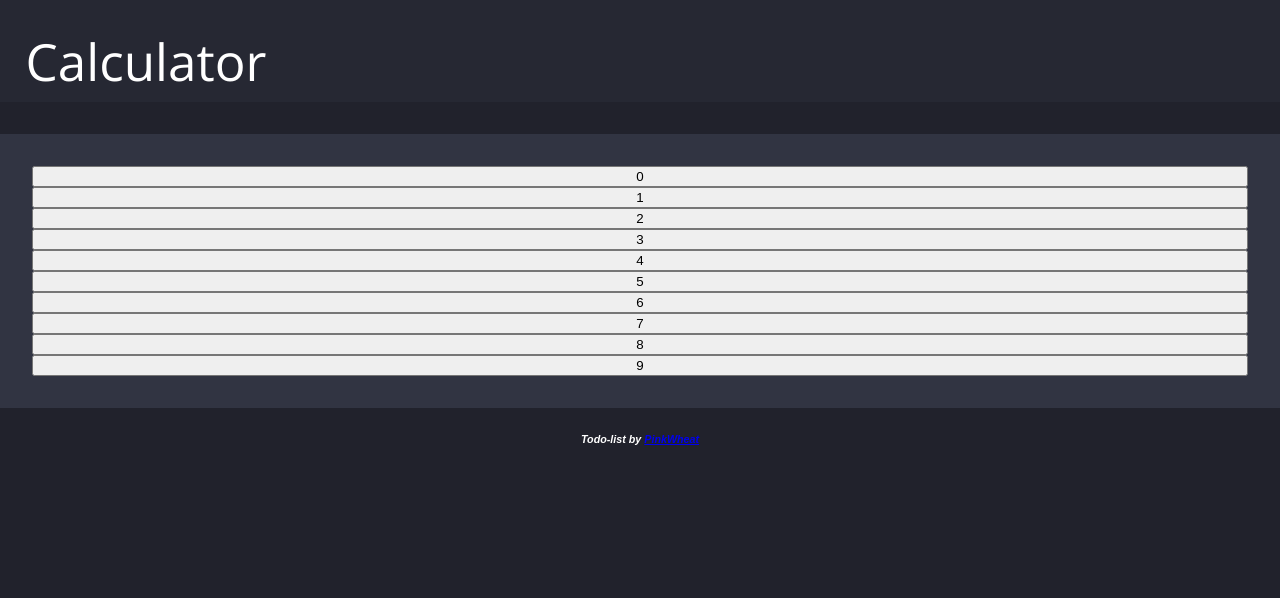
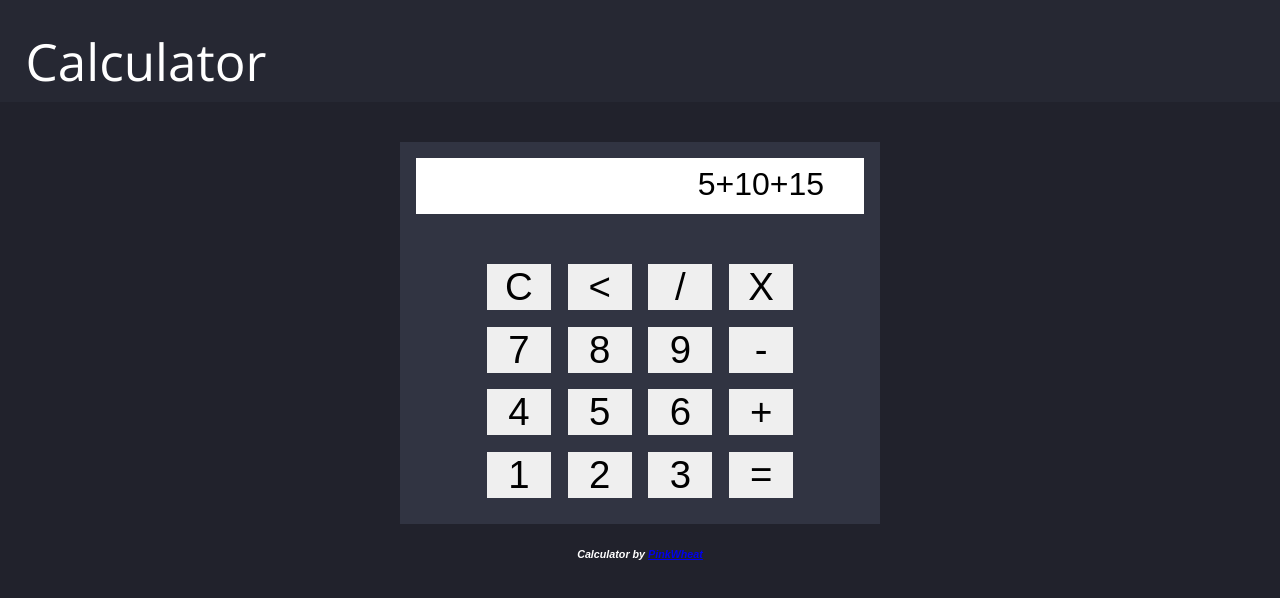
Before and after one commit to thepinkwheat/Projetos_Javascript, a plain HTML site: page calc/index.html in a window 1280 px wide. Drawn offline with nearby package versions, Linux system fonts and the light colour scheme.

Commit message:
Calculadora atualização

```diff
--- a/calc/css/style.css
+++ b/calc/css/style.css
@@ -23,19 +23,47 @@ body{
 .app-calculator{
     height: auto;
     background-color:#313442;
-    width:auto;
+    width:35vw;
     margin: auto;
-    margin-top: 2em;
-    padding:2em;
-    display:grid;
+    margin-top: 5vh;
+    padding:2vh;
+    text-align: center;
+}
+
+.display-calculator{
+    background-color:white;
+    width: auto;
+    margin:auto;
+    height: 5vh;
+    font:normal 4vh Arial;
+    color: black;
+    margin-bottom: 5vh;
+    padding: 1vh 5vh;
+    text-align: right;
+}
+
+.calculator-buttons{
+    margin: auto;
 }
 
 .btn-number{
-    display: inline-block;
+    display: inline;
+    height: auto;
+    width: 5vw;
+    font-size:3vw;
+    border:none;
+    margin: 0.5vw;
+    cursor: pointer;
 }
 
 .btn-especials{
     display: inline-block;
+    height: auto;
+    width: 5vw;
+    font-size:3vw;
+    border:none;
+    margin: 0.5vw;
+    cursor: pointer;
 }
 
 nav{
--- a/calc/index.html
+++ b/calc/index.html
@@ -13,21 +13,38 @@
     </header>
 
     <div class="app-calculator">
+            <div class="display-calculator"> 5+10+15 </div>
+            <table class="calculator-buttons">
+                <tr>
+                    <td><button class="btn-especials"> C </button></td>
+                    <td><button class="btn-especials"> < </button></td>
+                    <td><button class="btn-especials"> / </button></td>
+                    <td><button class="btn-especials"> X </button></td>
+                </tr>
+                <tr>
+                    <td><button class="btn-number"> 7 </button></td>
+                    <td><button class="btn-number"> 8 </button></td>
+                    <td><button class="btn-number"> 9 </button></td>
+                    <td><button class="btn-especials"> - </button></td>
+                </tr>
+                <tr>
+                    <td><button class="btn-number"> 4 </button></td>
+                    <td><button class="btn-number"> 5 </button></td>
+                    <td><button class="btn-number"> 6 </button></td>
+                    <td><button class="btn-especials"> + </button></td>
+                </tr>
+                <tr>
+                    <td><button class="btn-number"> 1 </button></td>
+                    <td><button class="btn-number"> 2 </button></td>
+                    <td><button class="btn-number"> 3 </button></td>
+                    <td><button class="btn-especials"> = </button></td>
+                </tr>
+            </table>
 
-        <button class="btn-number">0</button>
-        <button class="btn-number">1</button>
-        <button class="btn-number">2</button>
-        <button class="btn-number">3</button>
-        <button class="btn-number">4</button>
-        <button class="btn-number">5</button>
-        <button class="btn-number">6</button>
-        <button class="btn-number">7</button>
-        <button class="btn-number">8</button>
-        <button class="btn-number">9</button>
     </div>
 
     <footer>
-        <h6>Todo-list by <a href="https://github.com/thepinkwheat" target="_blank">PinkWheat</a></h6>
+        <h6>Calculator by <a href="https://github.com/thepinkwheat" target="_blank">PinkWheat</a></h6>
     </footer>
 </body>
 <script src="js/script.js"></script>
```
